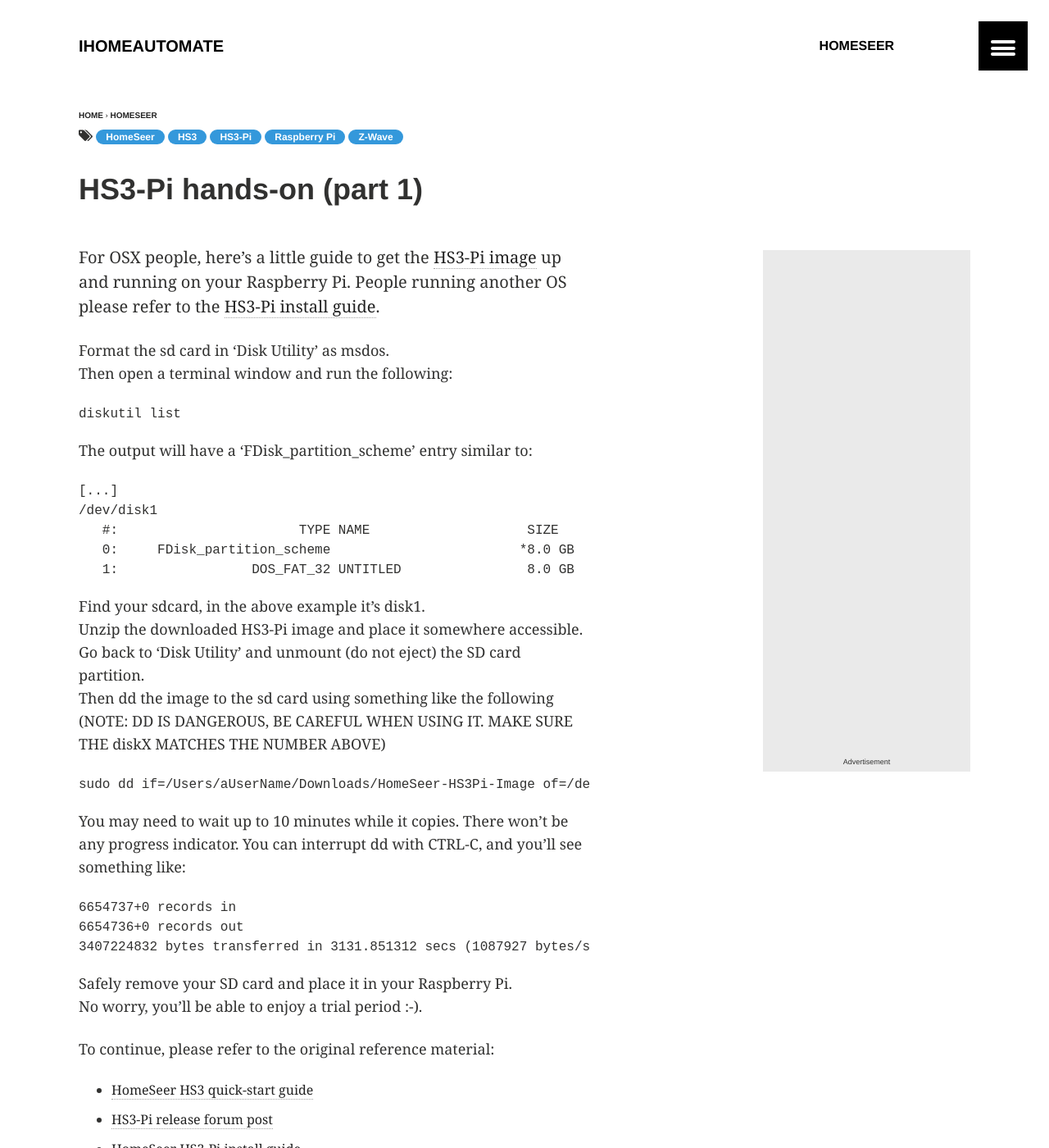
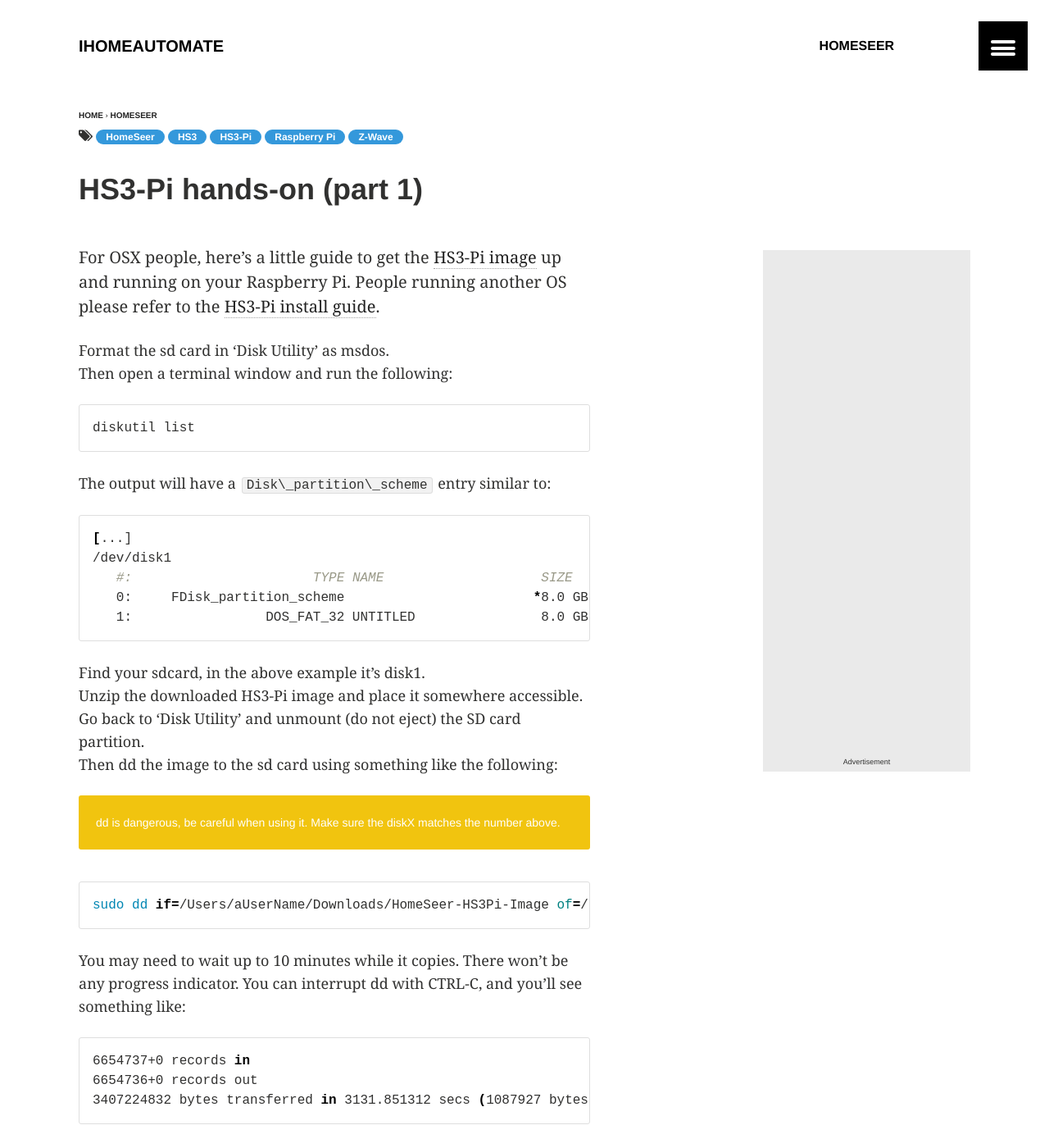
Before and after one commit to ihomeautomate/ihomeautomate.github.io, a Jekyll site: the page built from _posts/2014-07-13-hs3-pi-hands-on-part-1.md, in a window 1280 px wide and 1400 px high. Shown: the whole window at 82% size. Built offline with Jekyll 4.4.1, drawn with Linux system fonts in a browser that asks for light colours; comment, search, counter and statistics services are not loaded.

Commit message:
Another post migrated

```diff
--- a/_posts/2014-07-13-hs3-pi-hands-on-part-1.md
+++ b/_posts/2014-07-13-hs3-pi-hands-on-part-1.md
@@ -22,32 +22,39 @@
 Format the sd card in &#8216;Disk Utility&#8217; as msdos.
 Then open a terminal window and run the following:
 
-<pre>diskutil list
-</pre>
+{% highlight bash %}
+diskutil list
+{% endhighlight %}
 
-The output will have a &#8216;FDisk\_partition\_scheme&#8217; entry similar to:
+The output will have a `Disk\_partition\_scheme` entry similar to:
 
-<pre>[...]
+{% highlight bash %}
+[...]
 /dev/disk1
    #:                       TYPE NAME                    SIZE       IDENTIFIER
    0:     FDisk_partition_scheme                        *8.0 GB     disk1
    1:                 DOS_FAT_32 UNTITLED                8.0 GB     disk1s1
-</pre>
+{% endhighlight %}
 
 Find your sdcard, in the above example it&#8217;s disk1.
 Unzip the downloaded HS3-Pi image and place it somewhere accessible.
 Go back to &#8216;Disk Utility&#8217; and unmount (do not eject) the SD card partition.
-Then dd the image to the sd card using something like the following (NOTE: DD IS DANGEROUS, BE CAREFUL WHEN USING IT. MAKE SURE THE diskX MATCHES THE NUMBER ABOVE)
+Then dd the image to the sd card using something like the following:
 
-<pre>sudo dd if=/Users/aUserName/Downloads/HomeSeer-HS3Pi-Image of=/dev/disk1
-</pre>
+dd is dangerous, be careful when using it. Make sure the diskX matches the number above.
+{: .notice-warning}
+
+{% highlight bash %}
+sudo dd if=/Users/aUserName/Downloads/HomeSeer-HS3Pi-Image of=/dev/disk1
+{% endhighlight %}
 
 You may need to wait up to 10 minutes while it copies. There won&#8217;t be any progress indicator. You can interrupt dd with CTRL-C, and you&#8217;ll see something like:
 
-<pre>6654737+0 records in
+{% highlight bash %}
+6654737+0 records in
 6654736+0 records out
 3407224832 bytes transferred in 3131.851312 secs (1087927 bytes/sec)
-</pre>
+{% endhighlight %}
 
 Safely remove your SD card and place it in your Raspberry Pi.
 No worry, you&#8217;ll be able to enjoy a trial period :-).
@@ -64,4 +71,4 @@
  [2]: http://homeseer.com/guides/HomeSeer-HS3Pi-Guide.pdf
  [3]: http://www.homeseer.com/guides/HomeSeer-QuickStart-Guide.pdf
  [4]: http://board.homeseer.com/showthread.php?t=169252
- [5]: 2014/07/20/hs3-pi-hands-on-part-2
+ [5]: {{site.url}}/2014/07/20/hs3-pi-hands-on-part-2
```
